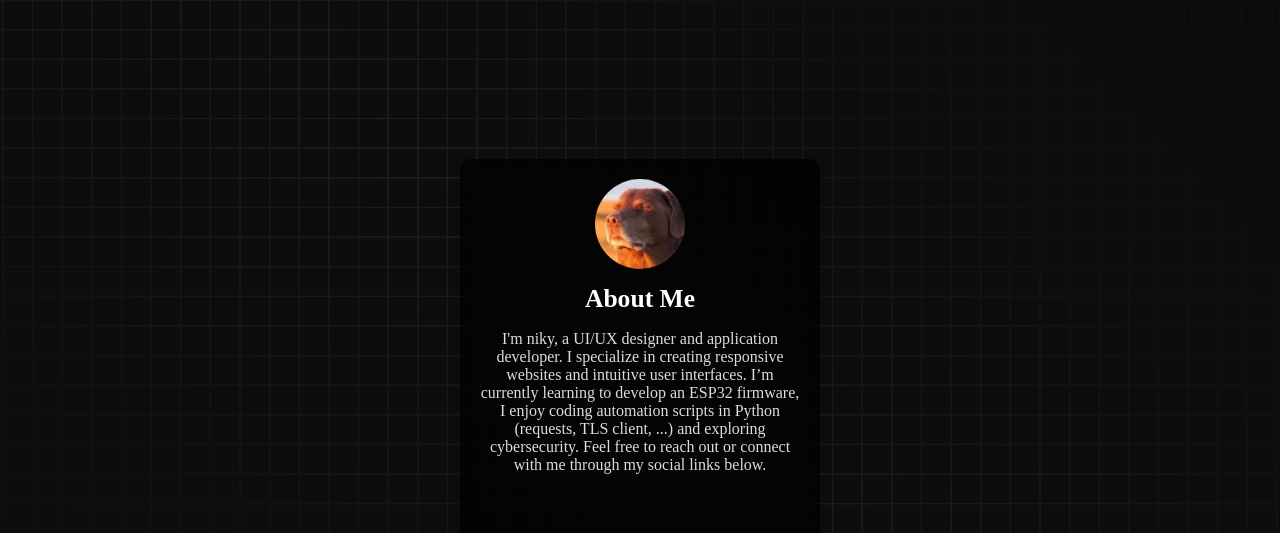
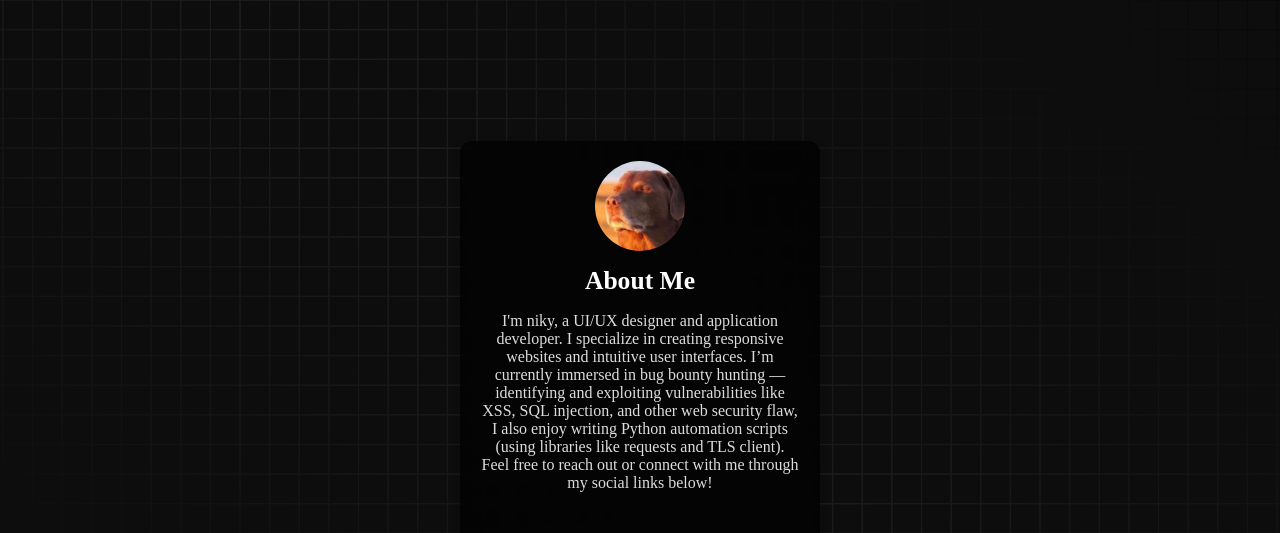
Before and after one commit to nikyy2/nikyofficial.github.io, a plain HTML site: page index.html in a window 1280 px wide. Shown: the top 533 px of the page. Drawn offline with nearby package versions, Linux system fonts and the light colour scheme.

Commit message:
Update index.html

```diff
--- a/index.html
+++ b/index.html
@@ -13,7 +13,7 @@
     <div class="profile-img"></div>
     <h2>About Me</h2>
     <p class="info">
-      I'm niky, a UI/UX designer and application developer. I specialize in creating responsive websites and intuitive user interfaces. I’m currently learning to develop an ESP32 firmware, I enjoy coding automation scripts in Python (requests, TLS client, ...) and exploring cybersecurity. Feel free to reach out or connect with me through my social links below.
+      I'm niky, a UI/UX designer and application developer. I specialize in creating responsive websites and intuitive user interfaces. I’m currently immersed in bug bounty hunting — identifying and exploiting vulnerabilities like XSS, SQL injection, and other web security flaw, I also enjoy writing Python automation scripts (using libraries like requests and TLS client). Feel free to reach out or connect with me through my social links below!
     </p>
     <div class="social-links">
       <a href="https://github.com/nikyy2" class="social-icon" target="_blank" rel="noopener noreferrer">
```
